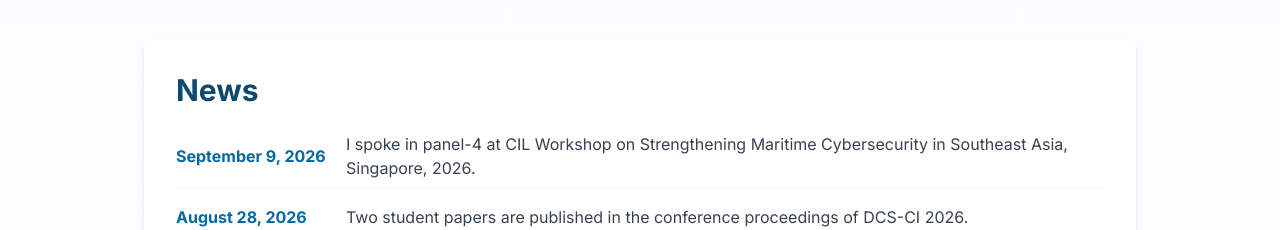
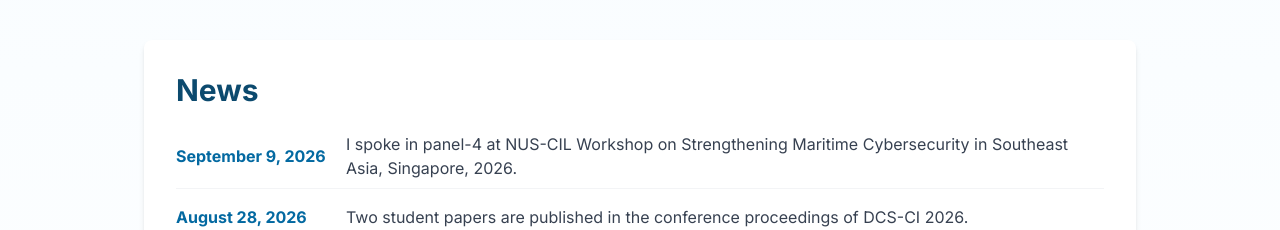
Before and after one commit to drawaisyousaf/drawaisyousaf.github.io, a Next.js app: page / in a window 1280 px wide. Shown: the part 1300-1530 px from the top of the page. Built offline with nearby package versions, Linux system fonts and the light colour scheme.

Commit message:
Update page.tsx
Minor Update

```diff
--- a/src/app/page.tsx
+++ b/src/app/page.tsx
@@ -109,7 +109,7 @@ export default function Home() {
 
             <li className="flex flex-col sm:flex-row sm:items-center border-b border-gray-100 pb-2 last:border-0">
               <span className="font-bold text-primary-700 min-w-[170px]">September 9, 2026</span>
-              <span className="text-gray-700">I spoke in panel-4 at CIL Workshop on Strengthening Maritime Cybersecurity in Southeast Asia, Singapore, 2026.</span>
+              <span className="text-gray-700">I spoke in panel-4 at NUS-CIL Workshop on Strengthening Maritime Cybersecurity in Southeast Asia, Singapore, 2026.</span>
             </li>
 
             <li className="flex flex-col sm:flex-row sm:items-center border-b border-gray-100 pb-2 last:border-0">
```
